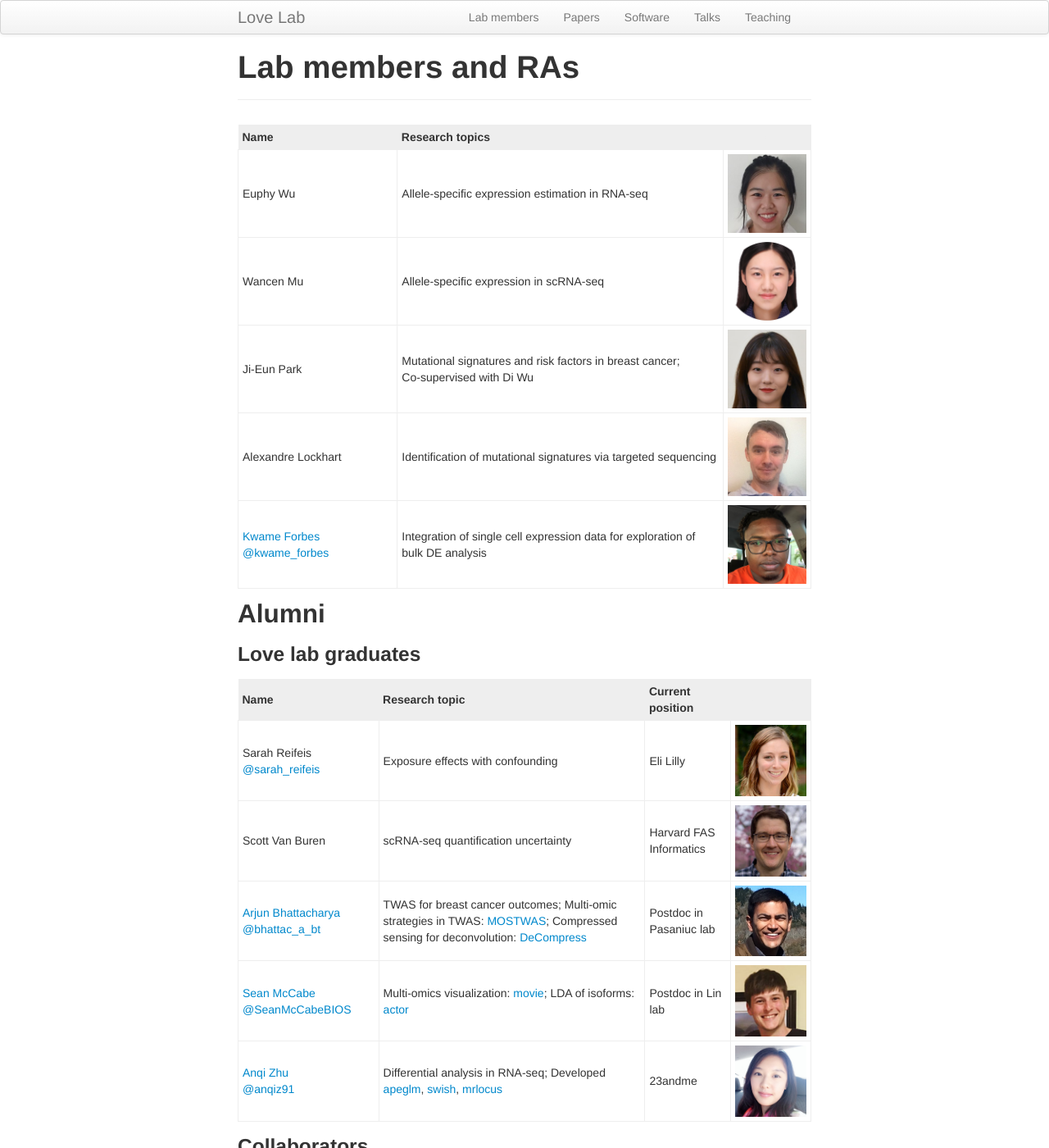
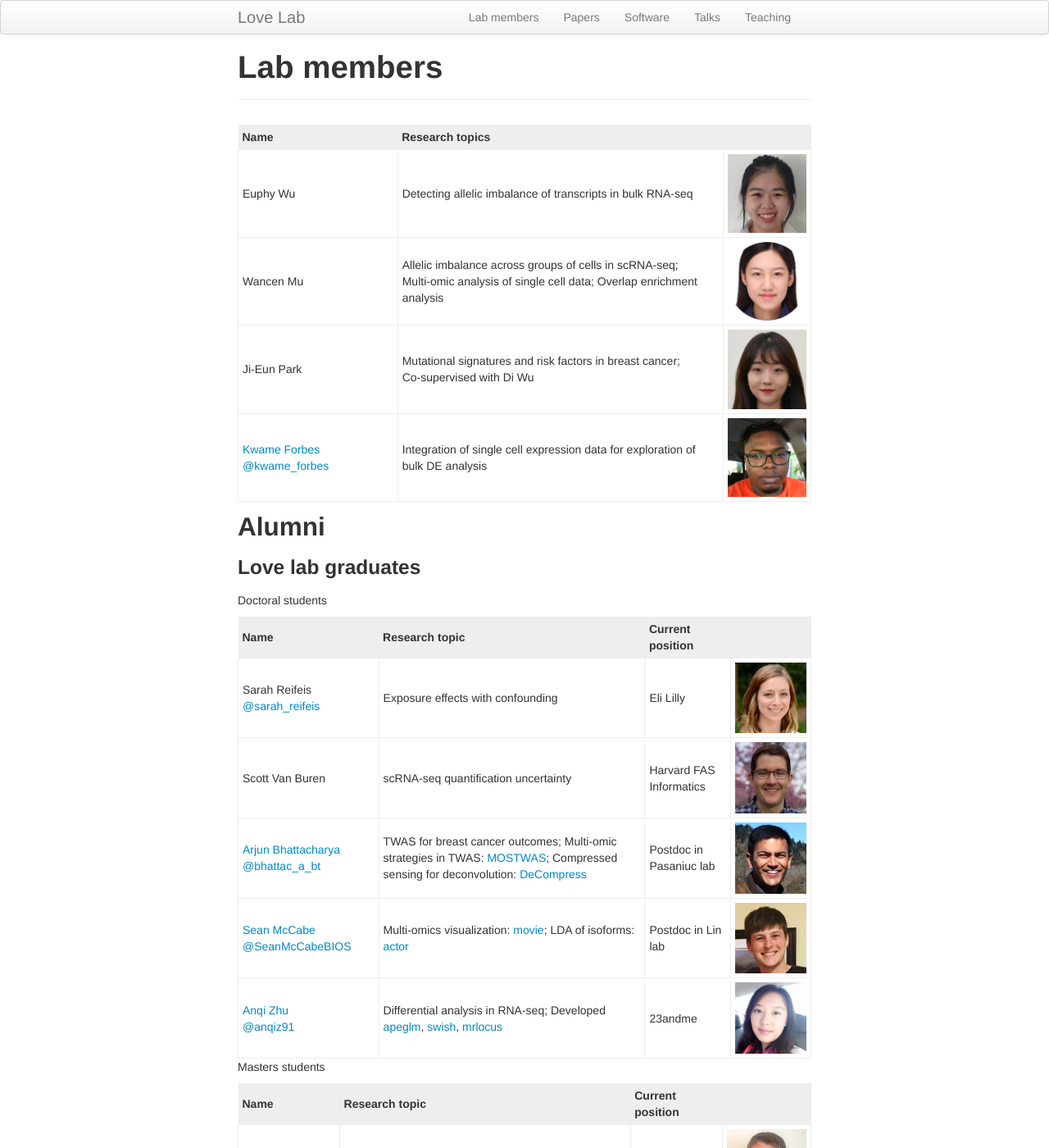
Before and after one commit to mikelove/mikelove.github.io, a Jekyll site: the page built from pages/lab.md, in a window 1280 px wide and 1400 px high. Shown: the whole window at 82% size. Built offline with Jekyll 4.4.1, drawn with Linux system fonts in a browser that asks for light colours; some of the changed text lies outside the part shown.

Commit message:
update lab page

```diff
--- a/pages/lab.md
+++ b/pages/lab.md
@@ -1,6 +1,6 @@
 ---
 layout: page
-title: "Lab members and RAs"
+title: "Lab members"
 ---
 
 <style>
@@ -22,15 +22,16 @@ td{
 
 | Name | Research topics | <font color="#EEEEEE">~~~~~~~~~~</font> |
 | :--- | :---- | :---- |
-| Euphy Wu | Allele-specific expression estimation in RNA-seq | <img width="100" src="../assets/euphywu.jpg"> |
-| Wancen Mu | Allele-specific expression in scRNA-seq | <img width="100" src="../assets/wancenmu.jpg"> |
+| Euphy Wu | Detecting allelic imbalance of transcripts in bulk RNA-seq | <img width="100" src="../assets/euphywu.jpg"> |
+| Wancen Mu | Allelic imbalance across groups of cells in scRNA-seq; <br> Multi-omic analysis of single cell data; Overlap enrichment analysis | <img width="100" src="../assets/wancenmu.jpg"> |
 | Ji-Eun Park | Mutational signatures and risk factors in breast cancer; <br> Co-supervised with Di Wu | <img width="100" src="../assets/ji-eunpark.jpg"> |
-| Alexandre Lockhart | Identification of mutational signatures via targeted sequencing | <img width="100" src="../assets/alexlockhart.jpg"> |
 | [Kwame Forbes](https://kwameforbes.github.io/) [@kwame_forbes](https://twitter.com/kwame_forbes) | Integration of single cell expression data for exploration of bulk DE analysis | <img width="100" src="../assets/kwameforbes.jpg"> |
 
 ## Alumni
 
 ### Love lab graduates
+
+Doctoral students
 
 | Name | Research topic | Current position | <font color="#EEEEEE">~~~~~~~~~~</font> |
 | :--- | :---- | :---- | :---- |
@@ -40,7 +41,13 @@ td{
 | [Sean McCabe](https://mccabes292.github.io/) [@SeanMcCabeBIOS](https://twitter.com/SeanMcCabeBIOS) | Multi-omics visualization: [movie](https://github.com/mccabes292/movie); LDA of isoforms: [actor](https://github.com/mccabes292/actor) | Postdoc in Lin lab | <img width="100" src="../assets/seanmccabe.png"> |
 | [Anqi Zhu](https://azhu513.github.io) <br> [@anqiz91](https://twitter.com/anqiz91) | Differential analysis in RNA-seq; Developed [apeglm](http://bioconductor.org/packages/apeglm), [swish](http://bioconductor.org/packages/fishpond), [mrlocus](https://mikelove.github.io/mrlocus) | 23andme | <img width="100" src="../assets/anqizhu.png"> |
 
-### Collaborators
+Masters students
+
+| Name | Research topic | Current position | <font color="#EEEEEE">~~~~~~~~~~</font> |
+| :--- | :---- | :---- | :---- |
+| Alexandre Lockhart | Identification of mutational signatures via targeted sequencing | Rho Inc. | <img width="100" src="../assets/alexlockhart.jpg"> |
+
+## Collaborators
 
 | Name | Research topic | Current position &nbsp; &nbsp; &nbsp; | |
 | :--- | :---- | :---- | :---- |
```
